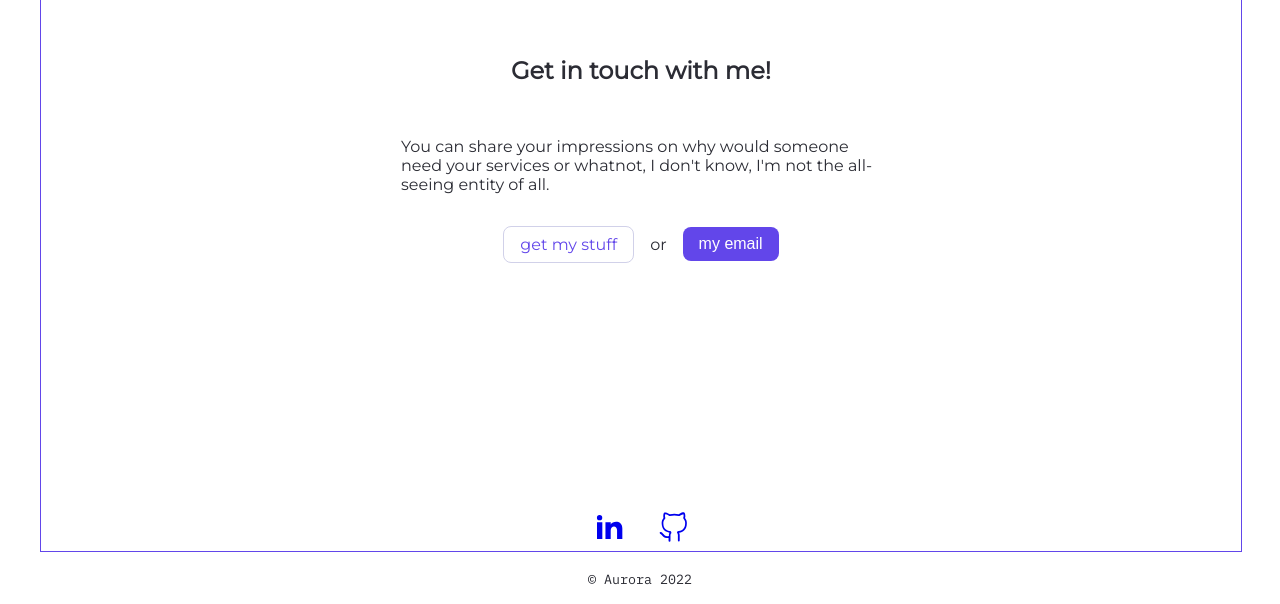
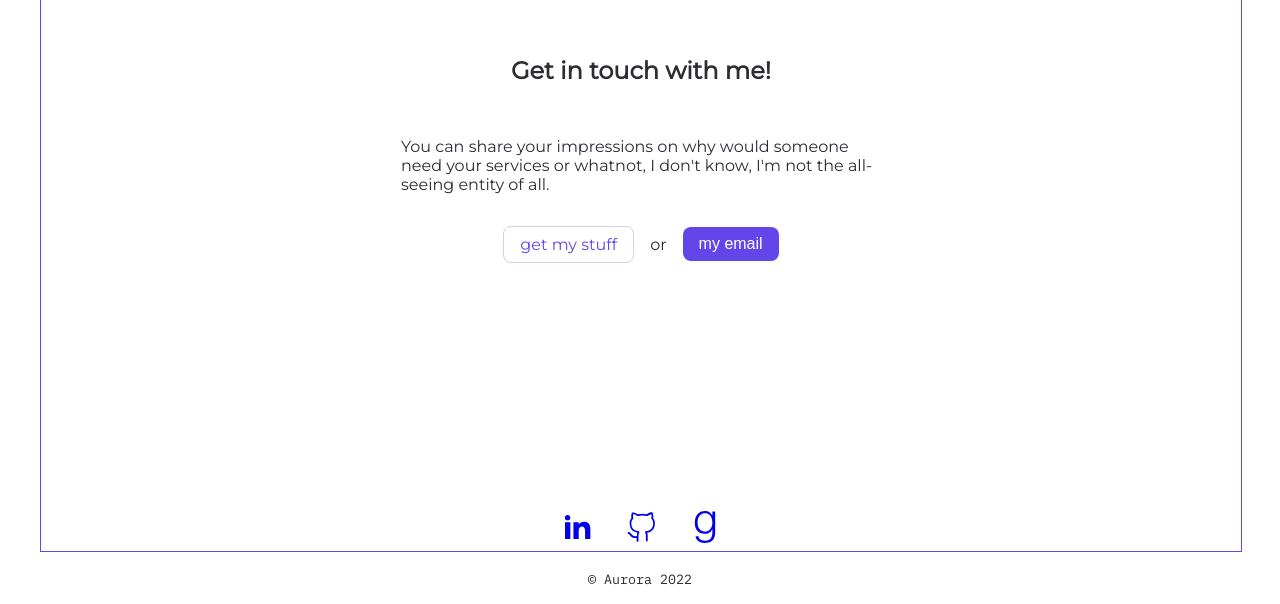
Before and after one commit to Seeru-crypto/aurora_front, a Next.js app: page / in a window 1280 px wide. Shown: the part 2785-3389 px from the top of the page. Built offline with nearby package versions, Linux system fonts and the light colour scheme.

Commit message:
feat(timeline-view): :sparkles: Add goodReads social icon

```diff
--- a/src/components/contact/Contact.tsx
+++ b/src/components/contact/Contact.tsx
@@ -1,24 +1,17 @@
-import React, { ForwardedRef, useEffect, useState } from "react";
-import { RiLinkedinFill } from "react-icons/ri";
-import { VscGithubAlt } from "react-icons/vsc";
-import styled from "styled-components";
-import config from "../../config.json";
-import data from "../../data.json";
-import { changeToastValue } from "../../state/appSlice";
-import { RootState, useAppDispatch, useAppSelector } from "../../state/store";
-import {
-  Button,
-  ButtonInterface,
-  ExternalLink,
-  ExternalLinkInterface,
-} from "../util";
-import ClipboardDisplayField from "./ClipboardDisplayField";
+import React, { ForwardedRef, useEffect, useState } from 'react';
+import { RiLinkedinFill } from 'react-icons/ri';
+import { SiGoodreads } from 'react-icons/si';
+import { VscGithubAlt } from 'react-icons/vsc';
+import styled from 'styled-components';
+import config from '../../config.json';
+import data from '../../data.json';
+import { changeToastValue } from '../../state/appSlice';
+import { RootState, useAppDispatch, useAppSelector } from '../../state/store';
+import { Button, ButtonInterface, ExternalLink, ExternalLinkInterface } from '../util';
+import ClipboardDisplayField from './ClipboardDisplayField';
 
-const Contact = React.forwardRef(
-  (_props, ref: ForwardedRef<HTMLElement>): JSX.Element => {
-    const isToastShown: boolean = useAppSelector(
-      (state: RootState) => state.app.isToastShown
-    );
+const Contact = React.forwardRef((_props, ref: ForwardedRef<HTMLElement>): JSX.Element => {
+  const isToastShown: boolean = useAppSelector((state: RootState) => state.app.isToastShown);
 
   const [isEmailShown, setIsEmailShown] = useState(isToastShown);
 
@@ -29,49 +22,46 @@ const Contact = React.forwardRef(
   const dispatch = useAppDispatch();
 
   const { CONTACT_HEADER, CONTACT_BODY } = data;
-    const { EMAIL_ADDRESS, CV_DOWNLOAD_LINK, LINKEDIN_URL, GITHUB_URL } =
-      config;
+  const { EMAIL_ADDRESS, CV_DOWNLOAD_LINK, LINKEDIN_URL, GITHUB_URL, GOODREADS_URL } = config;
 
   const resumeLinkData: ExternalLinkInterface = {
     onClick: CV_DOWNLOAD_LINK,
-      label: "get my stuff",
+    label: 'get my stuff',
     isNavbarButton: false,
   };
   const resumeButtonData: ButtonInterface = {
-      label: "my email",
+    label: 'my email',
     onClickFunction: () => dispatch(changeToastValue()),
     bordered: true,
   };
 
   return (
     <ContactStyle ref={ref} id="contact">
-        <div className={"contactMain"}>
-          <h1 className={"heading"}>{CONTACT_HEADER}</h1>
-          <section className={"contactBody"}>{CONTACT_BODY}</section>
-          <div className={"contactButtons"}>
+      <div className={'contactMain'}>
+        <h1 className={'heading'}>{CONTACT_HEADER}</h1>
+        <section className={'contactBody'}>{CONTACT_BODY}</section>
+        <div className={'contactButtons'}>
           <ExternalLink linkData={resumeLinkData} />
           <div>or</div>
-            {isEmailShown ? (
-              <ClipboardDisplayField text={EMAIL_ADDRESS} />
-            ) : (
-              <Button buttonData={resumeButtonData} />
-            )}
+          {isEmailShown ? <ClipboardDisplayField text={EMAIL_ADDRESS} /> : <Button buttonData={resumeButtonData} />}
         </div>
       </div>
-        <div className={"contactIcons"}>
-          <IconStyle href={LINKEDIN_URL} id={"linkedIn"} target="_blank">
+      <div className={'contactIcons'}>
+        <IconStyle href={LINKEDIN_URL} id={'linkedIn'} target="_blank">
           <RiLinkedinFill />
         </IconStyle>
-          <IconStyle href={GITHUB_URL} id={"gitHub"} target="_blank">
+        <IconStyle href={GITHUB_URL} id={'gitHub'} target="_blank">
           <VscGithubAlt />
+        </IconStyle>
+        <IconStyle href={GOODREADS_URL} id={'goodReads'} target="_blank">
+          <SiGoodreads />
         </IconStyle>
       </div>
     </ContactStyle>
   );
-  }
-);
+});
 
-Contact.displayName = "Contact display";
+Contact.displayName = 'Contact display';
 
 export default Contact;
 
--- a/src/config.json
+++ b/src/config.json
@@ -31,5 +31,6 @@
   "MAX_TOPICS": 30,
   "MIN_TOPICS": 5,
   "LINKEDIN_URL": "https://www.linkedin.com/in/fred-oja-8749b1182/",
-    "GITHUB_URL": "https://github.com/Seeru-crypto"
+  "GITHUB_URL": "https://github.com/Seeru-crypto",
+  "GOODREADS_URL": "https://www.goodreads.com/review/list/142742727-fred?ref=nav_mybooks&shelf=read&sort=rating"
 }
```
Also changed, not shown: src/components/experience/SectionCounter.tsx (+7 -11 lines). Lines whose indentation alone changed are shown as unchanged.
